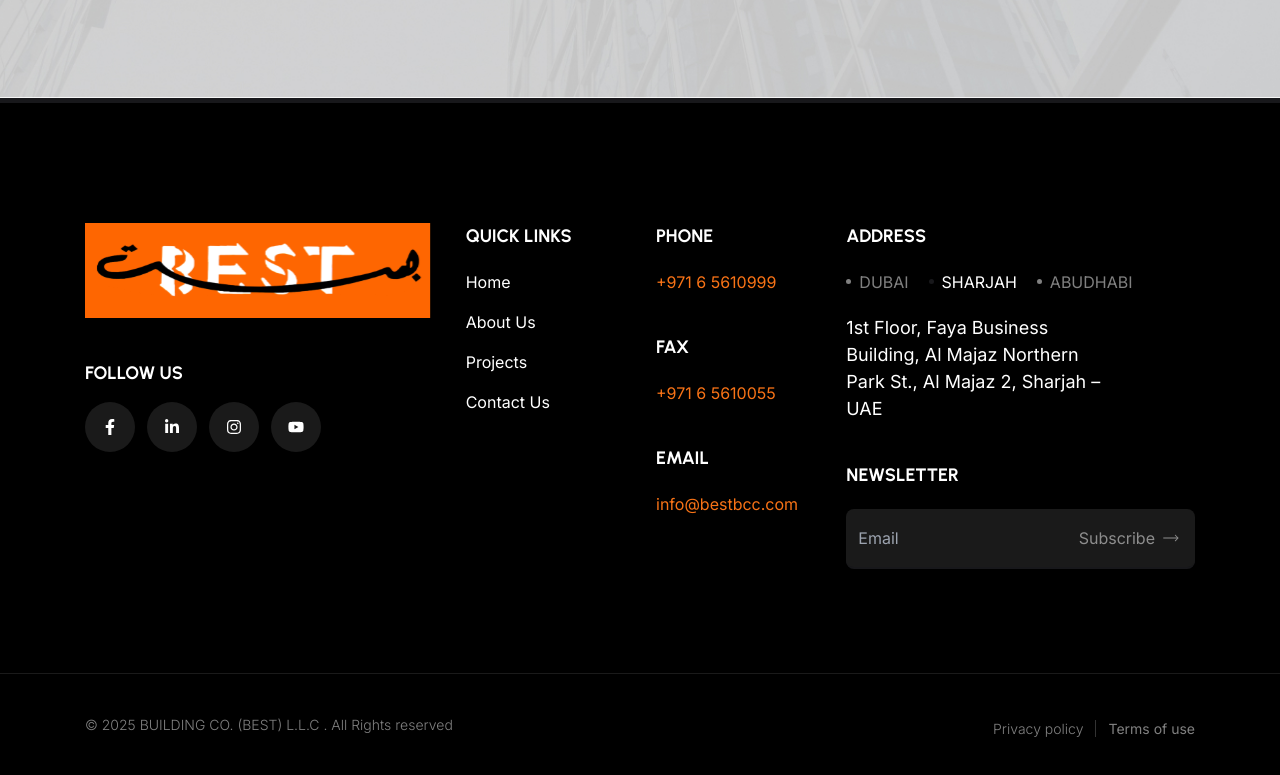
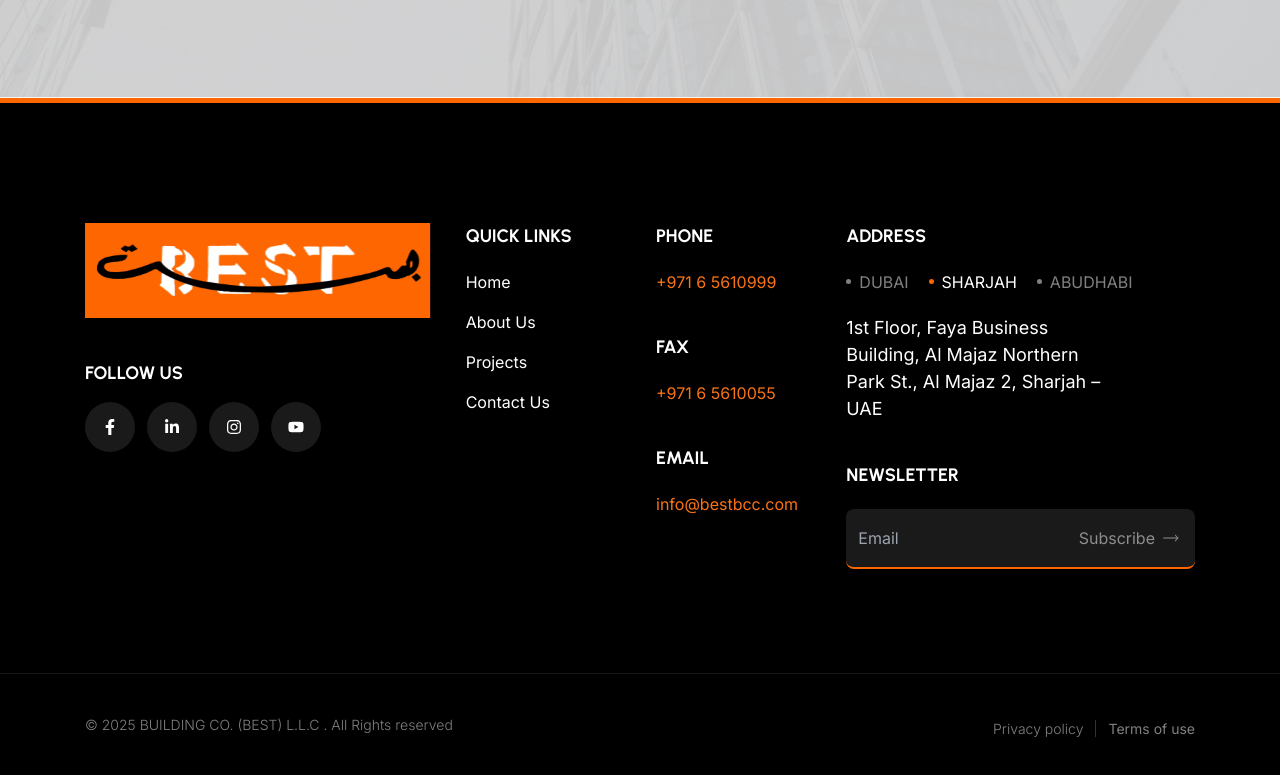
Before and after one commit to buildingbestdxb/best, a Next.js app: page / in a window 1280 px wide. Shown: the part 5992-6767 px from the top of the page. Built offline with nearby package versions, Linux system fonts and the light colour scheme.

Commit message:
fix css issue

```diff
--- a/app/globals.css
+++ b/app/globals.css
@@ -1,8 +1,7 @@
+@import url("https://fonts.googleapis.com/css2?family=Urbanist:ital,wght@0,100..900;1,100..900&display=swap");
 @tailwind base;
 @tailwind components;
 @tailwind utilities;
-@import url("https://fonts.googleapis.com/css2?family=Urbanist:ital,wght@0,100..900;1,100..900&display=swap");
-
 body,
 p,
 span,
@@ -26,24 +25,24 @@
 @layer base {
   :root {
     --background: 0 0% 100%;
-    --foreground: 240 10% 3.9%;
+    --foreground: 0 0% 3.9%;
     --card: 0 0% 100%;
-    --card-foreground: 240 10% 3.9%;
+    --card-foreground: 0 0% 3.9%;
     --popover: 0 0% 100%;
-    --popover-foreground: 240 10% 3.9%;
-    --primary: 240 5.9% 10%;
+    --popover-foreground: 0 0% 3.9%;
+    --primary: 0 0% 9%;
     --primary-foreground: 0 0% 98%;
-    --secondary: 240 4.8% 95.9%;
-    --secondary-foreground: 240 5.9% 10%;
-    --muted: 240 4.8% 95.9%;
-    --muted-foreground: 240 3.8% 46.1%;
-    --accent: 240 4.8% 95.9%;
-    --accent-foreground: 240 5.9% 10%;
+    --secondary: 0 0% 96.1%;
+    --secondary-foreground: 0 0% 9%;
+    --muted: 0 0% 96.1%;
+    --muted-foreground: 0 0% 45.1%;
+    --accent: 0 0% 96.1%;
+    --accent-foreground: 0 0% 9%;
     --destructive: 0 84.2% 60.2%;
     --destructive-foreground: 0 0% 98%;
-    --border: 240 5.9% 90%;
-    --input: 240 5.9% 90%;
-    --ring: 240 10% 3.9%;
+    --border: 0 0% 89.8%;
+    --input: 0 0% 89.8%;
+    --ring: 0 0% 3.9%;
     --chart-1: 12 76% 61%;
     --chart-2: 173 58% 39%;
     --chart-3: 197 37% 24%;
@@ -52,25 +51,25 @@
     --radius: 0.5rem;
   }
   .dark {
-    --background: 240 10% 3.9%;
+    --background: 0 0% 3.9%;
     --foreground: 0 0% 98%;
-    --card: 240 10% 3.9%;
+    --card: 0 0% 3.9%;
     --card-foreground: 0 0% 98%;
-    --popover: 240 10% 3.9%;
+    --popover: 0 0% 3.9%;
     --popover-foreground: 0 0% 98%;
     --primary: 0 0% 98%;
-    --primary-foreground: 240 5.9% 10%;
-    --secondary: 240 3.7% 15.9%;
+    --primary-foreground: 0 0% 9%;
+    --secondary: 0 0% 14.9%;
     --secondary-foreground: 0 0% 98%;
-    --muted: 240 3.7% 15.9%;
-    --muted-foreground: 240 5% 64.9%;
-    --accent: 240 3.7% 15.9%;
+    --muted: 0 0% 14.9%;
+    --muted-foreground: 0 0% 63.9%;
+    --accent: 0 0% 14.9%;
     --accent-foreground: 0 0% 98%;
     --destructive: 0 62.8% 30.6%;
     --destructive-foreground: 0 0% 98%;
-    --border: 240 3.7% 15.9%;
-    --input: 240 3.7% 15.9%;
-    --ring: 240 4.9% 83.9%;
+    --border: 0 0% 14.9%;
+    --input: 0 0% 14.9%;
+    --ring: 0 0% 83.1%;
     --chart-1: 220 70% 50%;
     --chart-2: 160 60% 45%;
     --chart-3: 30 80% 55%;
--- a/tailwind.config.ts
+++ b/tailwind.config.ts
@@ -1,8 +1,6 @@
 import type { Config } from "tailwindcss";
 
-const {
-	default: flattenColorPalette,
-  } = require("tailwindcss/lib/util/flattenColorPalette");
+const { default: flattenColorPalette } = require("tailwindcss/lib/util/flattenColorPalette");
 
 export default {
   darkMode: ["class"],
@@ -14,96 +12,96 @@
   theme: {
     extend: {
       screens: {
-  			xs: '480px',
-  			sm: '576px',
-  			md: '768px',
-  			lg: '992px',
-  			xl: '1200px',
-  			xxl: '1450px',
-  			'3xl': '1600px'
+        xs: "480px",
+        sm: "576px",
+        md: "768px",
+        lg: "992px",
+        xl: "1200px",
+        xxl: "1450px",
+        "3xl": "1600px",
       },
       container: {
         center: true,
         padding: {
-  				DEFAULT: '15px'
+          DEFAULT: "15px",
         },
         screens: {
-  				xs: '100%',
-  				sm: '540px',
-  				md: '740px',
-  				lg: '960px',
-  				xl: '1140px',
-  				xxl: '1420px',
-  				'3xl': '1550px'
-  			}
+          xs: "100%",
+          sm: "540px",
+          md: "740px",
+          lg: "960px",
+          xl: "1140px",
+          xxl: "1420px",
+          "3xl": "1550px",
+        },
       },
       colors: {
-  			primary: {
+        primary: "#FE6601",
+        secondary: "#1E1E1E",
+        /* primary: {
+				primary: '#FE6601',
   				DEFAULT: 'hsl(var(--primary))',
   				foreground: 'hsl(var(--primary-foreground))'
   			},
   			secondary: {
   				DEFAULT: 'hsl(var(--secondary))',
   				foreground: 'hsl(var(--secondary-foreground))'
-  			},
-  			'custom-gray': '#F2F2F2',
-  			background: 'hsl(var(--background))',
-  			foreground: 'hsl(var(--foreground))',
+  			}, */
+        "custom-gray": "#F2F2F2",
+        background: "hsl(var(--background))",
+        foreground: "hsl(var(--foreground))",
         card: {
-  				DEFAULT: 'hsl(var(--card))',
-  				foreground: 'hsl(var(--card-foreground))'
+          DEFAULT: "hsl(var(--card))",
+          foreground: "hsl(var(--card-foreground))",
         },
         popover: {
-  				DEFAULT: 'hsl(var(--popover))',
-  				foreground: 'hsl(var(--popover-foreground))'
+          DEFAULT: "hsl(var(--popover))",
+          foreground: "hsl(var(--popover-foreground))",
         },
         muted: {
-  				DEFAULT: 'hsl(var(--muted))',
-  				foreground: 'hsl(var(--muted-foreground))'
+          DEFAULT: "hsl(var(--muted))",
+          foreground: "hsl(var(--muted-foreground))",
         },
         accent: {
-  				DEFAULT: 'hsl(var(--accent))',
-  				foreground: 'hsl(var(--accent-foreground))'
+          DEFAULT: "hsl(var(--accent))",
+          foreground: "hsl(var(--accent-foreground))",
         },
         destructive: {
-  				DEFAULT: 'hsl(var(--destructive))',
-  				foreground: 'hsl(var(--destructive-foreground))'
+          DEFAULT: "hsl(var(--destructive))",
+          foreground: "hsl(var(--destructive-foreground))",
         },
-  			border: 'hsl(var(--border))',
-  			input: 'hsl(var(--input))',
-  			ring: 'hsl(var(--ring))',
+        border: "hsl(var(--border))",
+        input: "hsl(var(--input))",
+        ring: "hsl(var(--ring))",
         chart: {
-  				'1': 'hsl(var(--chart-1))',
-  				'2': 'hsl(var(--chart-2))',
-  				'3': 'hsl(var(--chart-3))',
-  				'4': 'hsl(var(--chart-4))',
-  				'5': 'hsl(var(--chart-5))'
-  			}
+          "1": "hsl(var(--chart-1))",
+          "2": "hsl(var(--chart-2))",
+          "3": "hsl(var(--chart-3))",
+          "4": "hsl(var(--chart-4))",
+          "5": "hsl(var(--chart-5))",
+        },
       },
       fontSize: {
-  			xxl: 'clamp(3rem, 5vw, 5rem)',
-  			xl: 'clamp(2.5rem, 4vw, 4rem)',
-  			lg: 'clamp(1.75rem, 2.5vw, 2rem)',
-  			md: 'clamp(1.125rem, 2vw, 1.5rem)',
-  			sm: 'clamp(1rem, 1.5vw, 1.125rem)'
+        xxl: "clamp(3rem, 5vw, 5rem)",
+        xl: "clamp(2.5rem, 4vw, 4rem)",
+        lg: "clamp(1.75rem, 2.5vw, 2rem)",
+        md: "clamp(1.125rem, 2vw, 1.5rem)",
+        sm: "clamp(1rem, 1.5vw, 1.125rem)",
       },
       borderRadius: {
-  			custom: '16px',
-  			lg: 'var(--radius)',
-  			md: 'calc(var(--radius) - 2px)',
-  			sm: 'calc(var(--radius) - 4px)'
-  		}
-  	}
+        custom: "16px",
+        lg: "var(--radius)",
+        md: "calc(var(--radius) - 2px)",
+        sm: "calc(var(--radius) - 4px)",
       },
-  plugins: [require("tailwindcss-animate"),addVariablesForColors],
+    },
+  },
+  plugins: [require("tailwindcss-animate"), addVariablesForColors],
 } satisfies Config;
-
 
 function addVariablesForColors({ addBase, theme }: any) {
   let allColors = flattenColorPalette(theme("colors"));
-	let newVars = Object.fromEntries(
-	  Object.entries(allColors).map(([key, val]) => [`--${key}`, val])
-	);
+  let newVars = Object.fromEntries(Object.entries(allColors).map(([key, val]) => [`--${key}`, val]));
 
   addBase({
     ":root": newVars,
```
Lines whose indentation alone changed are shown as unchanged.
